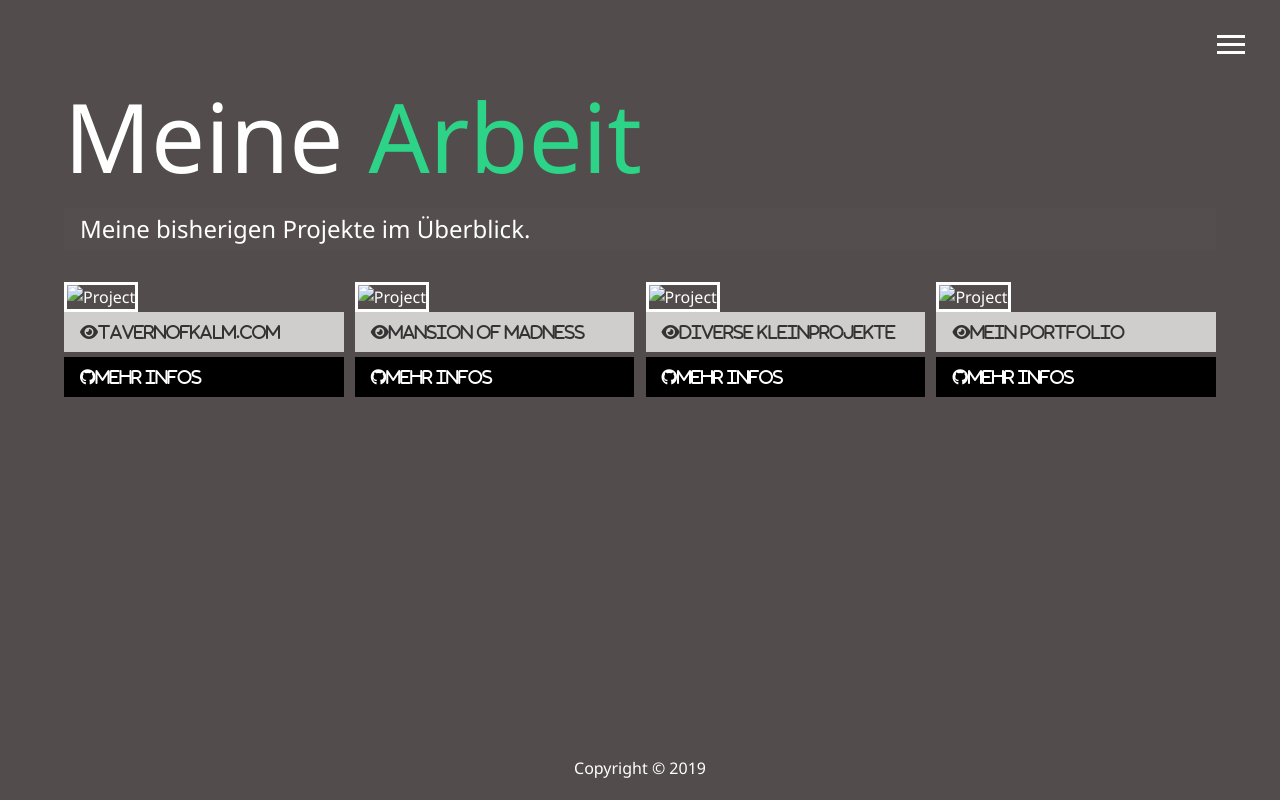
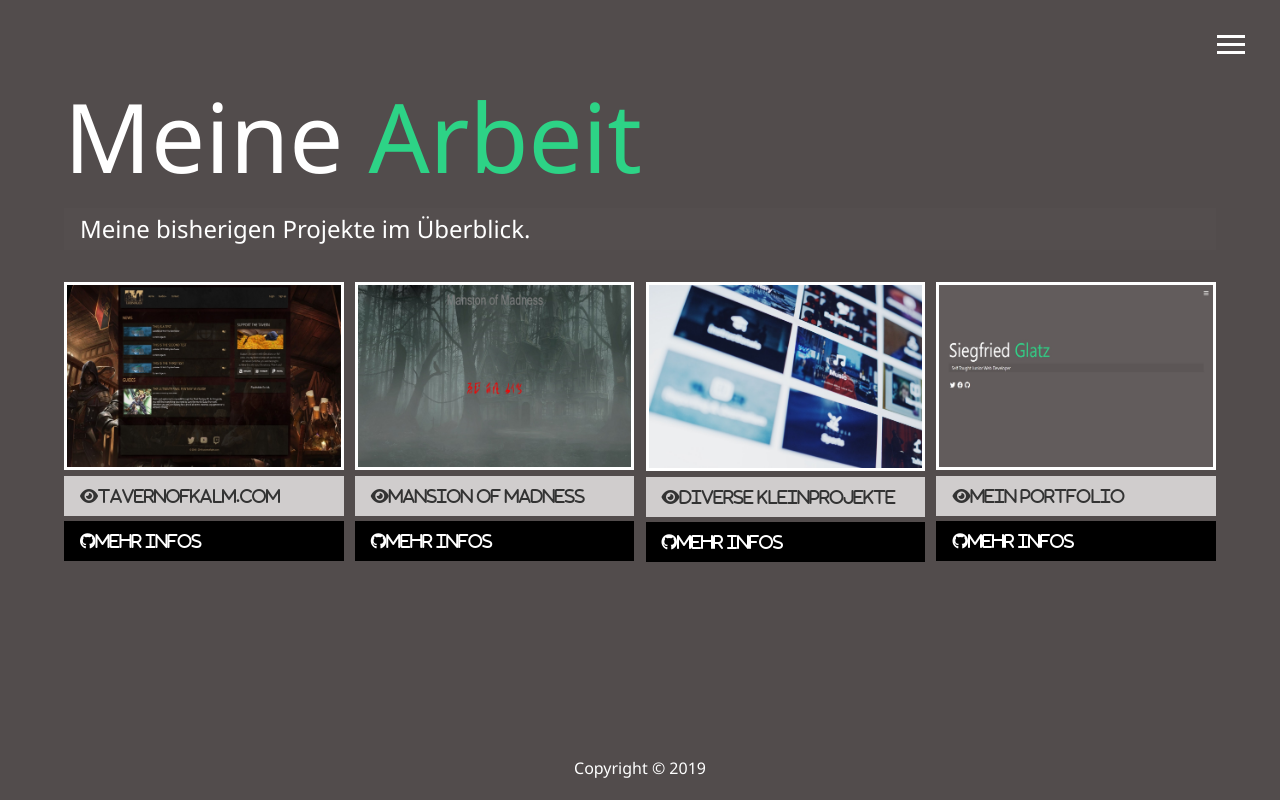
Before and after one commit to KalmTraveler/glatz-portfolio, a plain HTML site: page work.html in a window 1280 px wide. Drawn offline with Linux system fonts and the light colour scheme.

Commit message:
Update work.html

```diff
--- a/work.html
+++ b/work.html
@@ -56,7 +56,7 @@
         <div class="projects">
             <div class="item">
                 <a href="#!">
-                    <img src="/glatz-portfolio/dist/img/tavernofkalm.jpg" alt="Project">
+                    <img src="/glatz-portfolio/dist/img/projects/tavernofkalm.jpg" alt="Project">
                 </a>
                 <a href="https://www.tavernofkalm.com" class="btn-light">
                     <i class="fas fa-eye">Tavernofkalm.com
@@ -69,7 +69,7 @@
             </div>
             <div class="item">
                 <a href="#!">
-                    <img src="/glatz-portfolio/dist/img/mansionofmadness.jpg" alt="Project">
+                    <img src="/glatz-portfolio/dist/img/projects/mansionofmadness.jpg" alt="Project">
                 </a>
                 <a href="" class="btn-light">
                     <i class="fas fa-eye">Mansion of Madness
@@ -82,7 +82,7 @@
             </div>
             <div class="item">
                 <a href="#!">
-                    <img src="/glatz-portfolio/dist/img/projectsStock.jpg" alt="Project">
+                    <img src="/glatz-portfolio/dist/img/projects/projectsStock.jpg" alt="Project">
                 </a>
                 <a href="" class="btn-light">
                     <i class="fas fa-eye">Diverse Kleinprojekte
@@ -95,7 +95,7 @@
             </div>
             <div class="item">
                 <a href="#!">
-                    <img src="/glatz-portfolio/dist/img/portfolio.jpg" alt="Project">
+                    <img src="/glatz-portfolio/dist/img/projects/portfolio.jpg" alt="Project">
                 </a>
                 <a href="" class="btn-light">
                     <i class="fas fa-eye">Mein Portfolio
```
